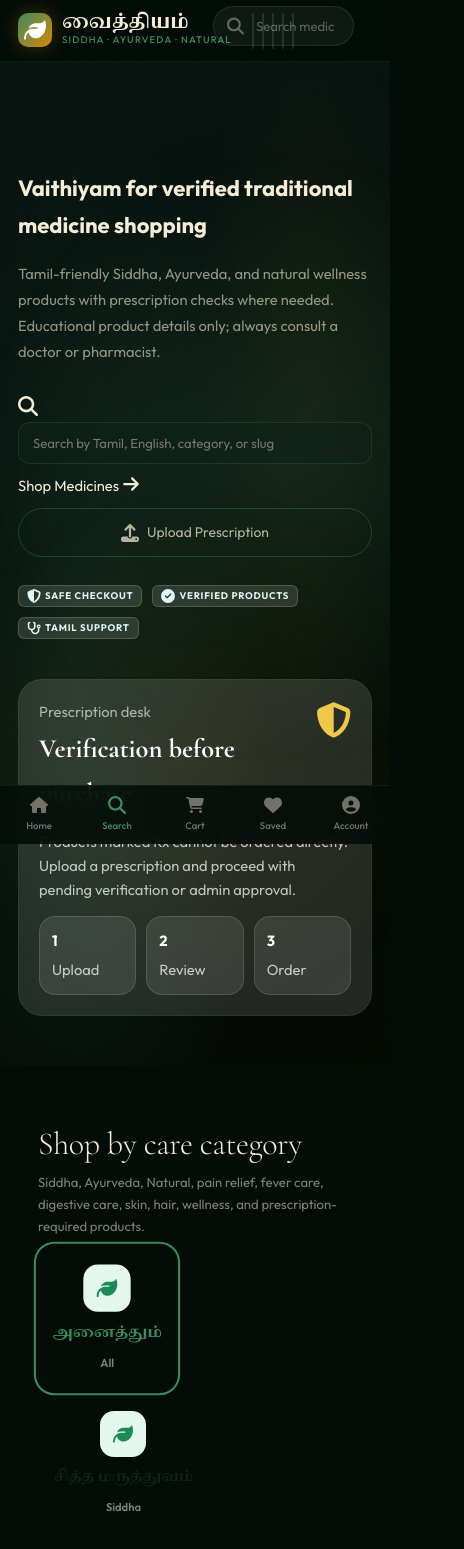
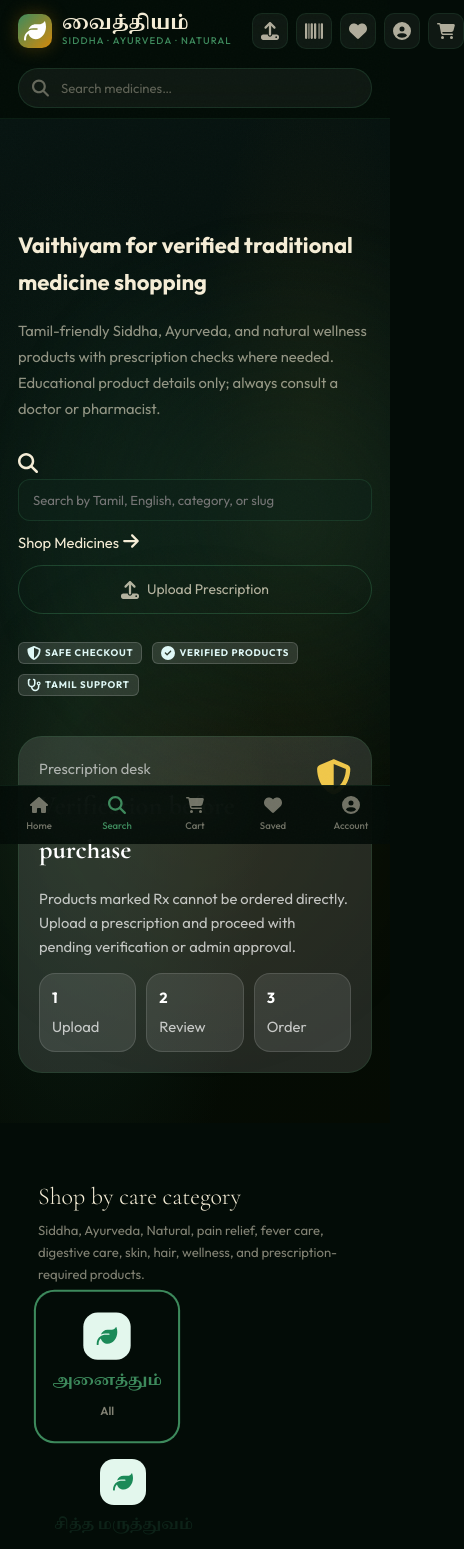
Before and after one commit to ADjayantan/vaithiyam-web, a Next.js app: page /products in a window 390 px wide. Shown: the top 1549 px of the page, 464 px wide, since content can reach past the window. Built offline with nearby package versions, Linux system fonts and the light colour scheme.

Commit message:
Update globals.css

```diff
--- a/app/globals.css
+++ b/app/globals.css
@@ -174,10 +174,11 @@
   top: 0;
   z-index: var(--z-nav);
   display: flex;
-  align-items: center;
-  gap: 20px;
-  padding: 0 36px;
-  height: 62px;
+  flex-direction: column;       /* stack brand row + search strip vertically */
+  align-items: stretch;
+  gap: 0;
+  padding: 0;                   /* padding moved to .vt-header-inner */
+  height: auto;                 /* auto — expands for the mobile search row */
   background: rgba(3,12,7,0.75);
   backdrop-filter: blur(24px) saturate(180%);
   -webkit-backdrop-filter: blur(24px) saturate(180%);
@@ -190,6 +191,9 @@
   display: flex;
   align-items: center;
   gap: 20px;
+  min-height: 62px;             /* keep the brand row at 62 px tall */
+  padding: 0 36px;              /* horizontal padding lives here now */
+  flex-shrink: 0;
 }
 
 .vt-brand {
@@ -230,6 +234,10 @@
   letter-spacing: 0.12em;
   text-transform: uppercase;
   font-weight: 500;
+  white-space: nowrap;          /* keep on one line */
+  overflow: hidden;
+  text-overflow: ellipsis;
+  max-width: 180px;             /* clip on very narrow viewports */
 }
 
 /* ── Search bar ──────────────────────────────────────────────────── */
@@ -277,7 +285,7 @@
 /* Mobile search strip */
 .vt-mobile-search-strip {
   display: block;
-  padding: 0 18px 10px;
+  padding: 6px 18px 10px;      /* 6px top gap between brand row and search */
   width: 100%;
 }
 .vt-header-search-desktop { display: none; }
@@ -291,6 +299,8 @@
   display: flex;
   align-items: center;
   gap: 8px;
+  flex-shrink: 0;               /* never shrink into the brand */
+  margin-left: auto;            /* push to right when search is hidden */
 }
 
 .vt-icon-link {
@@ -1296,7 +1306,7 @@
    ───────────────────────────────────────────────────────────────── */
 @media (max-width: 900px) {
   .vt-consult-inner { flex-direction: column; }
-  .vt-app-header { padding: 0 18px; }
+  .vt-header-inner  { padding: 0 18px; }       /* reduced side-padding on tablets */
   .vt-section { padding: 60px 18px; }
   .vt-storefront { padding: 20px 18px 60px; }
 }
@@ -1305,6 +1315,26 @@
   .vt-footer { padding: 40px 18px 24px; }
   .vt-products-grid { grid-template-columns: repeat(2, 1fr); gap: 10px; }
   .vt-categories-grid { grid-template-columns: repeat(2, 1fr); }
+
+  /* ── Section header: stack heading + see-all on mobile ─────────── */
+  .vt-section-header {
+    flex-direction: column;
+    align-items: flex-start;
+    gap: 12px;
+    margin-bottom: 28px;
+  }
+  /* Slightly smaller Tamil heading so it never overflows on 360px */
+  .vt-section-header h2,
+  .vt-section-heading h2 {
+    font-size: clamp(1.5rem, 6vw, 2rem);
+    letter-spacing: 0;
+  }
+  /* See-all link wraps instead of overflowing */
+  .vt-see-all,
+  .vt-see-all-link {
+    white-space: normal;
+    font-size: 0.78rem;
+  }
 }
 
 /* ═══════════════════════════════════════════════════════════════════
```
